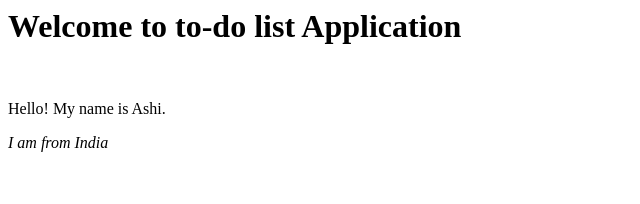
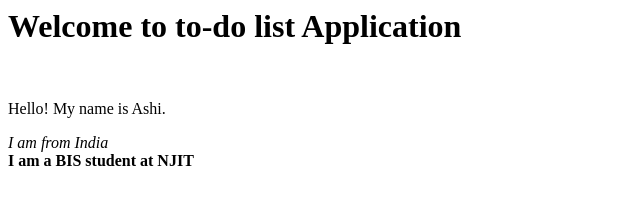
Before and after one commit to as3379/NJIT, a plain HTML site: page index.html in a window 1280 px wide. Shown: the whole page, without its empty margins (0-640 px from the left). Drawn offline with Linux system fonts and the light colour scheme.

Commit message:
added <b> tag

```diff
--- a/index.html
+++ b/index.html
@@ -10,6 +10,10 @@
    <p>Hello!  My name is Ashi.</p>
 
    <i>I am from India </i>
+   <br>
+   <b> I am a BIS student at NJIT  </b>
+
+
    </body>
 
 
```
